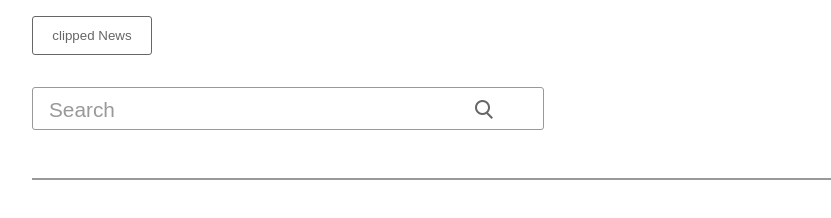
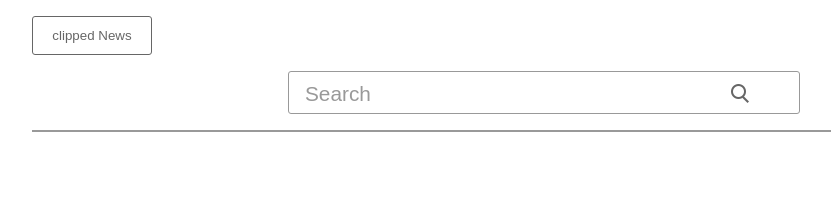
Before and after one commit to roroism/mgs-5-js, a plain HTML site: page index.html in a window 1280 px wide. Shown: the whole page, without its empty margins (96-927 px from the left). Drawn offline with nearby package versions, Linux system fonts and the light colour scheme.

Commit message:
fix: fixed the css of search element.

```diff
--- a/main.css
+++ b/main.css
@@ -42,13 +42,17 @@ button {
   #root .wrapper .search_wrapper {
     display: none; }
     #root .wrapper .search_wrapper.on {
-      display: block; }
+      display: flex;
+      justify-content: center;
+      align-items: center; }
     #root .wrapper .search_wrapper .search {
       margin-bottom: 1rem;
-      position: relative; }
+      position: relative;
+      width: 50%; }
       #root .wrapper .search_wrapper .search #inputSearch {
+        position: relative;
         float: left;
-        width: 50%;
+        width: 100%;
         font-size: 1.5rem;
         padding: 0.4rem 1rem;
         border-style: none;
@@ -83,7 +87,7 @@ button {
         position: absolute;
         left: 0;
         top: 0;
-        width: 50%;
+        width: 100%;
         padding-top: 2.55rem;
         box-sizing: border-box;
         display: none;
@@ -106,11 +110,11 @@ button {
               text-overflow: ellipsis;
               white-space: nowrap;
               overflow: hidden; }
-    #root .wrapper .search_wrapper .search_result_wrapper {
-      clear: both;
-      height: 1rem;
-      padding-top: 1.5rem;
-      margin-bottom: 0.5rem; }
+  #root .wrapper .search_result_wrapper {
+    clear: both;
+    height: 1rem;
+    padding-top: 1.5rem;
+    margin-bottom: 0.5rem; }
   #root .wrapper main.newslist_wrapper,
   #root .wrapper main.cliplist_wrapper {
     display: none;
```
